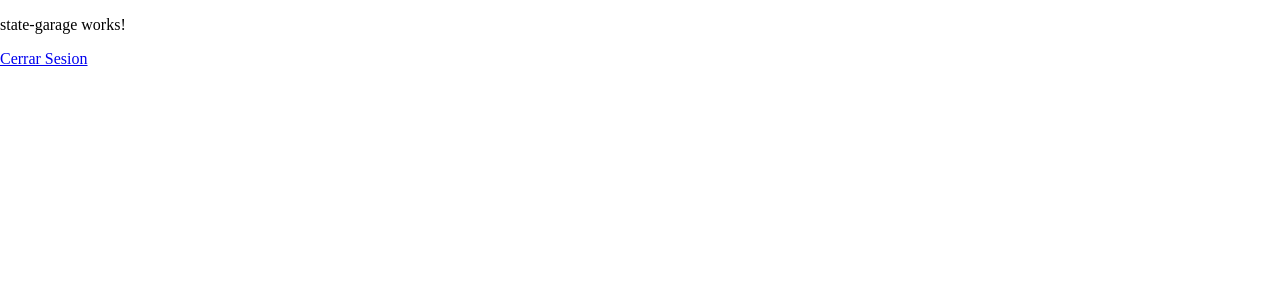
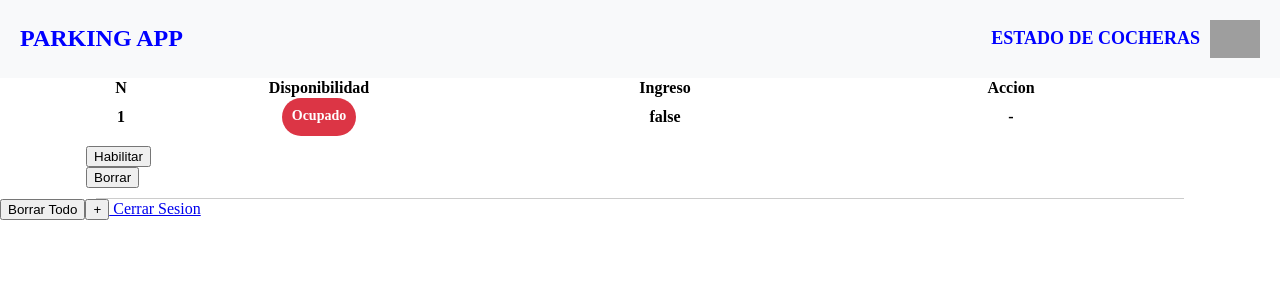
Before and after one commit to Frannco19/CocheraProyect, an Angular app: page /state-garage in a window 1280 px wide. Shown: the top 300 px of the page. Built offline with nearby package versions, Linux system fonts and the light colour scheme; grey boxes are pictures that could not be loaded.

Commit message:
Nuevos componentes

```diff
--- /dev/null
+++ b/src/app/interfaces/garage.ts
@@ -0,0 +1,6 @@
+export interface Garage{
+    numero: number;
+    disponible: Boolean;
+    ingreso: string;
+    acciones: string;
+}
--- a/src/app/pages/login/login.component.html
+++ b/src/app/pages/login/login.component.html
@@ -19,7 +19,7 @@
 
                     <section class="loginbutton">
                         <div class="buttonLog">
-                            <button [routerLink]="['/estado-cocheras']"> <span> Iniciar Sesion </span></button>
+                            <button [routerLink]="['/state-garage']"> <span> Iniciar Sesion </span></button>
                         </div>
                     </section>
                 </form>
--- a/src/app/pages/login/login.component.scss
+++ b/src/app/pages/login/login.component.scss
@@ -1,3 +1,4 @@
+
 main {
     display: flex;
     justify-content: center;
--- a/src/app/pages/state-garage/state-garage.component.html
+++ b/src/app/pages/state-garage/state-garage.component.html
@@ -1,2 +1,50 @@
-<p>state-garage works!</p>
-<a [routerLink]="['/login']" > Cerrar Sesion</a>
+<header>
+    <div class="header-container">
+      <h1>PARKING APP</h1>
+      <div class="right-section">
+        <h2>ESTADO DE COCHERAS</h2>
+        <img src="ruta-del-logo.png" alt="Logo de Cocheras" class="logo">
+      </div>
+    </div>
+  </header>
+
+<main>
+    @if (Garages.length !== 0) {
+    <table>
+        <thead>
+            <td>N</td>
+            <td>Disponibilidad</td>
+            <td>Ingreso</td>
+            <td>Accion</td>
+        </thead>
+        <tbody>
+            @for (Garage of Garages; track $index){
+            <tr>
+                <td>{{Garage.numero}}</td>
+                <td [ngClass]="{'disponible': Garage.disponible, 'ocupado': !Garage.disponible}">
+                    {{ Garage.disponible ? 'Disponible' : 'Ocupado' }}
+                 </td>
+                <td>{{Garage.disponible}}</td>
+                <td>{{Garage.ingreso}}</td>
+                <td>
+                    @if (Garage.disponible){
+                    <button (click)="disableGarage($index)">Deshabilitar</button>
+                    }@else{
+                    <button (click)="ableGarage($index)">Habilitar</button>
+                    }
+                    <button (click)="deleteGarage($index)">Borrar</button>
+                </td>
+            } @empty {
+                <button (click)="AddGarage()">Agrega una cochera</button>
+                }
+        </tbody>
+    </table>
+    } @else {
+    <button (click)="AddGarage()">Agregar una cochera</button>
+    }
+    <button (click)="updateGarage()">Borrar Todo</button>
+    <button (click)="AddGarage()">+</button>
+
+    <a [routerLink]="['/login']"> Cerrar Sesion</a>
+
+</main>
--- a/src/app/pages/state-garage/state-garage.component.scss
+++ b/src/app/pages/state-garage/state-garage.component.scss
@@ -0,0 +1,90 @@
+header {
+    background-color: #f8f9fa;
+    padding: 20px;
+}
+
+.header-container {
+    display: flex;
+    justify-content: space-between;
+    align-items: center;
+}
+
+h1 {
+    margin: 0;
+    font-size: 24px;
+    color: blue;
+}
+
+.right-section {
+    display: flex;
+    align-items: center;
+}
+
+h2 {
+    margin: 0 10px 0 0;
+    font-size: 18px;
+    color: blue;
+}
+
+.logo {
+    width: 50px;
+    height: auto;
+}
+
+table {
+    margin: auto;
+    width: 85%;
+    border-collapse: collapse;
+    border-spacing: 0 10px;
+
+
+    >thead,
+    tr {
+        display: grid;
+        grid-template-columns: 50px 1fr 1fr 1fr;
+        justify-items: center;
+    }
+
+    td {
+        font-weight: bold;
+    }
+
+    tbody tr {
+        border-bottom: 1px solid #ccc;
+    }
+
+    tbody td {
+        padding: 10px;
+    }
+
+    button {
+        margin-right: 5px;
+    }
+}
+
+.able {
+    background-color: green;
+}
+
+
+.disponible {
+    background-color: #1ddf4a;
+    color: white;
+    padding: 5px 40px;
+    border-radius: 50px;
+    text-align: center;
+    display: inline-block;
+    font-size: 14px;
+    font-weight: bold;
+}
+
+.ocupado {
+    background-color: #dc3545;
+    color: white;
+    padding: 5px 40px;
+    border-radius: 50px;
+    text-align: center;
+    display: inline-block;
+    font-size: 14px;
+    font-weight: bold;
+}
--- a/src/app/pages/state-garage/state-garage.component.ts
+++ b/src/app/pages/state-garage/state-garage.component.ts
@@ -1,13 +1,55 @@
 import { Component } from '@angular/core';
 import { RouterModule } from '@angular/router';
-
+import { Garage } from '../../interfaces/garage';
+import { CommonModule } from '@angular/common';
 @Component({
   selector: 'app-state-garage',
   standalone: true,
-  imports: [RouterModule],
+  imports: [RouterModule, CommonModule],
   templateUrl: './state-garage.component.html',
   styleUrl: './state-garage.component.scss'
 })
 export class StateGarageComponent {
+  titulo = "PARKING APP";
+
+  headerTable = {
+  }
+
+  Garages: Garage[] = [{
+    numero: 1,
+    disponible: false,
+    ingreso: '-',
+    acciones: ""
+  }
+
+  ]
+
+  updateGarage() {
+    this.Garages = []
+  }
+
+  deleteGarage(index:number){
+    this.Garages.splice(index,1);
+  }
+
+  ultimoNumero = this.Garages[this.Garages.length - 1].numero || 0;
+  AddGarage() {
+    this.Garages.push({
+      numero: this.ultimoNumero + 1,
+      disponible: true,
+      ingreso: '-',
+      acciones: ""
+    })
+    this.ultimoNumero++;
+  }
+
+  disableGarage($index:number){
+    this.Garages[$index].disponible = false;
+  }
+
+  ableGarage($index:number){
+    this.Garages[$index].disponible = true;
+  }
+
 
 }
```
